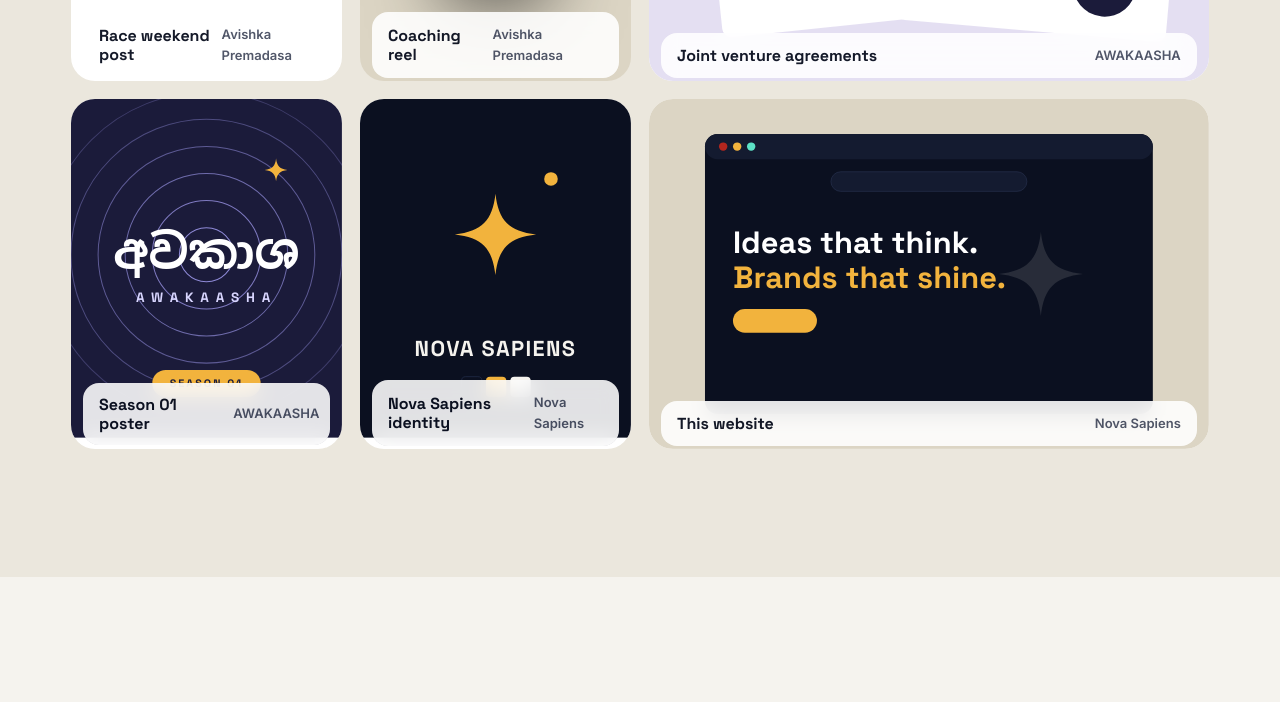
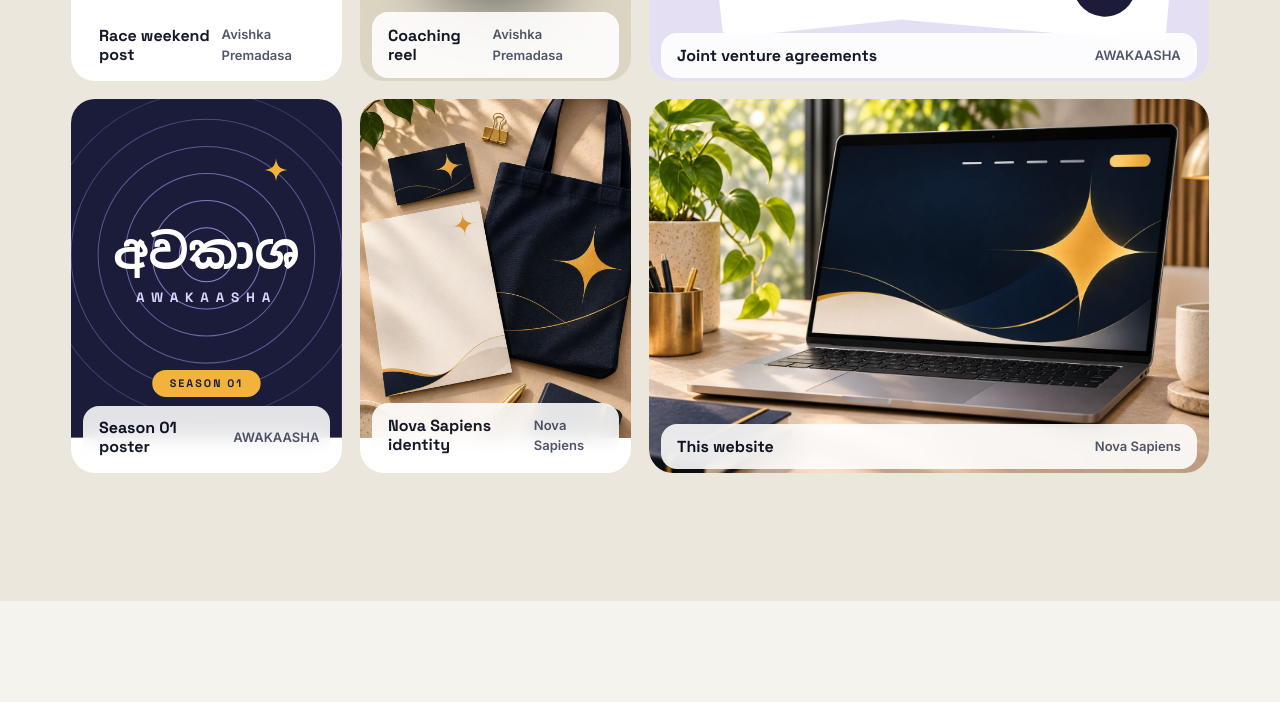
Before and after one commit to ridmaraveengamage-cmyk/nova-sapiens, a plain HTML site: page index.html in a window 1280 px wide. Shown: the part 8831-9533 px from the top of the page. Drawn offline with Linux system fonts and the light colour scheme.

Commit message:
Add AI-generated images for the five service pages and the studio gallery pieces
Generated in ChatGPT from the prompts in images/PROMPTS.md, resized to 1500px JPEGs
(140-210 KB each). Darken the service cover overlay so titles stay readable on photos.

Co-Authored-By: Claude Opus 5.5 <noreply@anthropic.com>

```diff
--- a/index.html
+++ b/index.html
@@ -250,7 +250,7 @@ footer nav{display:flex;gap:20px;flex-wrap:wrap}
 .svcover{position:relative;overflow:hidden;color:#fff;padding:clamp(56px,9vw,120px) max(4vw,20px) clamp(40px,6vw,72px);min-height:min(70vh,620px);display:flex;flex-direction:column;justify-content:flex-end}
 .svcover .bg{position:absolute;inset:0}
 .svcover .bg .art{position:absolute;inset:0;animation:zoomout 1.6s var(--ease) forwards}
-.svcover .bg.photo::after{content:"";position:absolute;inset:0;background:linear-gradient(180deg,rgba(11,16,32,.15),rgba(11,16,32,.82))}
+.svcover .bg.photo::after{content:"";position:absolute;inset:0;background:linear-gradient(180deg,rgba(11,16,32,.3) 0%,rgba(11,16,32,.55) 45%,rgba(11,16,32,.9) 100%)}
 .svcover .rg{position:absolute;right:-180px;top:-160px;width:620px;height:620px}
 .svcover>*:not(.bg):not(.rg){position:relative;max-width:900px}
 .svcover .num{font:700 15px 'Space Grotesk';color:var(--gold);letter-spacing:.08em}
@@ -475,6 +475,13 @@ A.gcover={vb:'0 0 800 500',l:'Genova Ferticare campaign posts',s:`<rect width="8
 /* Real images: add a file to images/ and list it here (key = artwork id, value = [path, alt text]).
    Any id listed here shows the photo instead of the SVG artwork. See images/PROMPTS.md for the full list. */
 const IMG={
+ 'svc-branding-marketing':['images/svc-branding-marketing.jpg','Brand guidelines book, colour swatches and business cards on a desk'],
+ 'svc-content-development':['images/svc-content-development.jpg','Content creator editing a social media carousel at a studio desk'],
+ 'svc-digital-marketing':['images/svc-digital-marketing.jpg','Laptop and phone showing social media analytics charts at night'],
+ 'svc-corporate-communication':['images/svc-corporate-communication.jpg','Annual report, press kit and signed letter on a boardroom table'],
+ 'svc-tech-solutions':['images/svc-tech-solutions.jpg','Website on a laptop and phone with a dashboard on a second screen'],
+ nsite:['images/nsite.jpg','Nova Sapiens website on a laptop'],
+ nbrand:['images/nbrand.jpg','Nova Sapiens brand identity: business card, letterhead and tote bag']
 };
 const art=id=>{if(IMG[id])return `<div class="art"><img src="${IMG[id][0]}" alt="${IMG[id][1]}" loading="lazy" decoding="async"></div>`;const a=A[id];if(!a)return '';return `<div class="art"><svg viewBox="${a.vb}" role="img" aria-label="${a.l}" preserveAspectRatio="xMidYMid slice">${a.s}</svg></div>`};
 const phone=id=>`<div class="phone"><div class="scr">${art(id)}</div></div>`;
```
Also changed, not shown: images/nbrand.jpg (added), images/nsite.jpg (added), images/svc-branding-marketing.jpg (added), images/svc-content-development.jpg (added), images/svc-corporate-communication.jpg (added), images/svc-digital-marketing.jpg (added), images/svc-tech-solutions.jpg (added), 1 other file.
